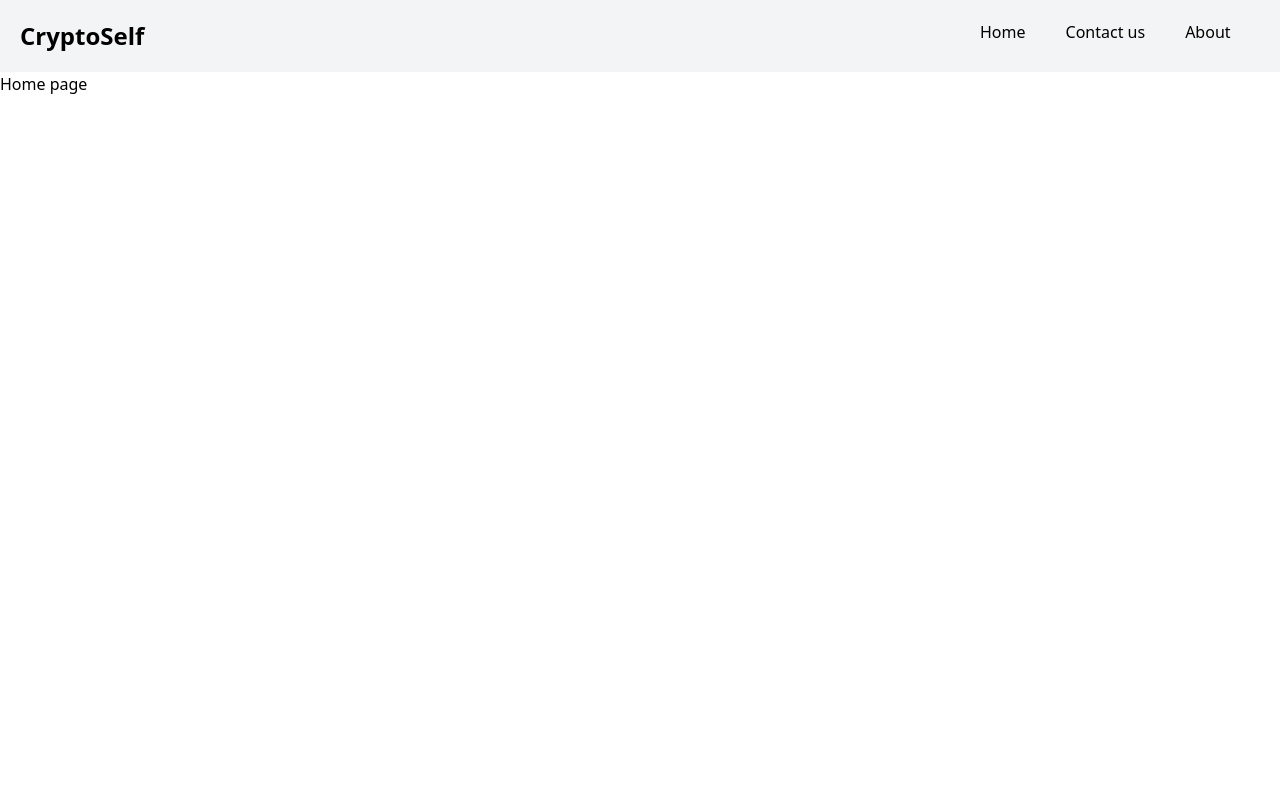
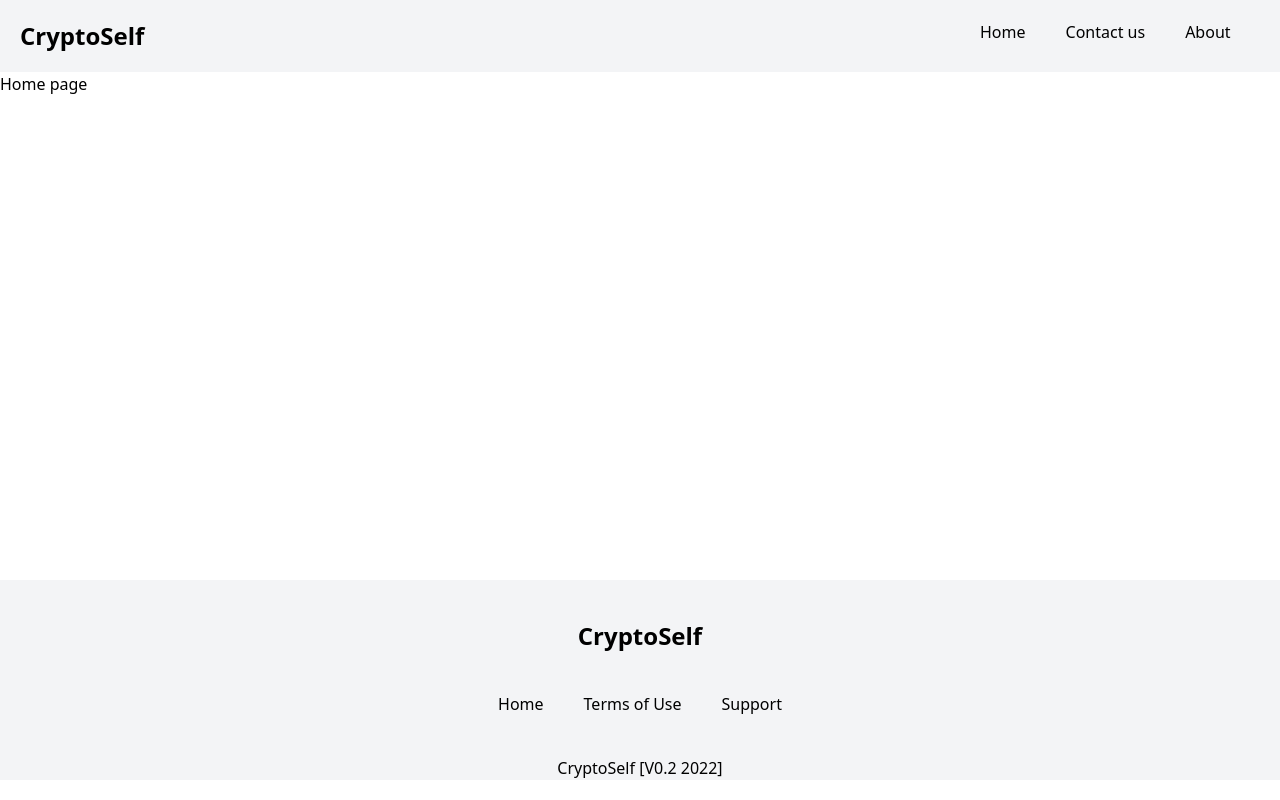
Before and after one commit to umangcodes/crypto-self, a Vue app: page / in a window 1280 px wide. Built offline with nearby package versions, Linux system fonts and the light colour scheme.

Commit message:
desktop footer added

```diff
--- a/src/App.vue
+++ b/src/App.vue
@@ -2,15 +2,19 @@
   <div>
     <Header />
     <router-view></router-view>
+    <Footer />
   </div>
 </template>
 
 <script>
 import Header from "./components/navigation/Header.vue";
+import Footer from "./components/navigation/Footer.vue";
+
 export default {
   name: "App",
   components: {
     Header,
+    Footer,
   },
 };
 </script>
--- /dev/null
+++ b/src/components/navigation/Footer.vue
@@ -0,0 +1,21 @@
+<template>
+  <div class="footer-container">
+    <div class="pt-10">
+      <router-link to="/" class="text-2xl font-semibold"
+        >CryptoSelf</router-link
+      >
+    </div>
+    <div class="footer-links sm:invisible lg:visible">
+      <router-link to="/" class="footer-link">Home</router-link>
+      <router-link to="/" class="footer-link">Terms of Use</router-link>
+      <router-link to="/" class="footer-link">Support</router-link>
+    </div>
+    <div class="copyright">CryptoSelf [V0.2 2022]</div>
+  </div>
+</template>
+
+<script>
+export default {};
+</script>
+
+<style lang="scss" scoped></style>
--- a/src/index.css
+++ b/src/index.css
@@ -15,4 +15,13 @@
   .header-link {
     @apply px-5;
   }
+  .footer-container {
+    @apply absolute bottom-0 w-screen h-auto bg-gray-100 flex flex-col items-center justify-center my-5;
+  }
+  .footer-links {
+    @apply col-start-2 lg:col-start-4 flex py-5 my-5;
+  }
+  .footer-link {
+    @apply px-5;
+  }
 }
```
